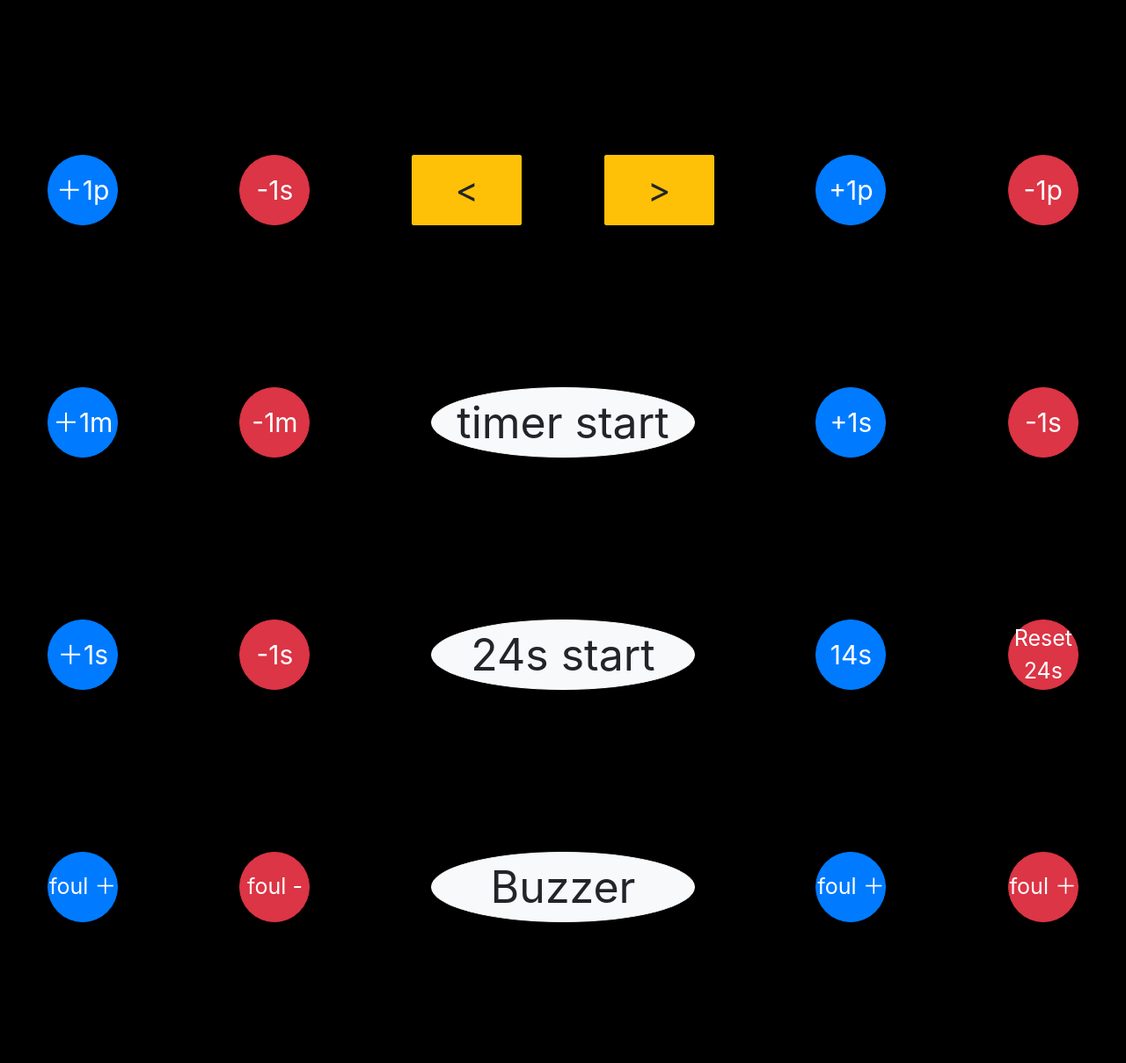
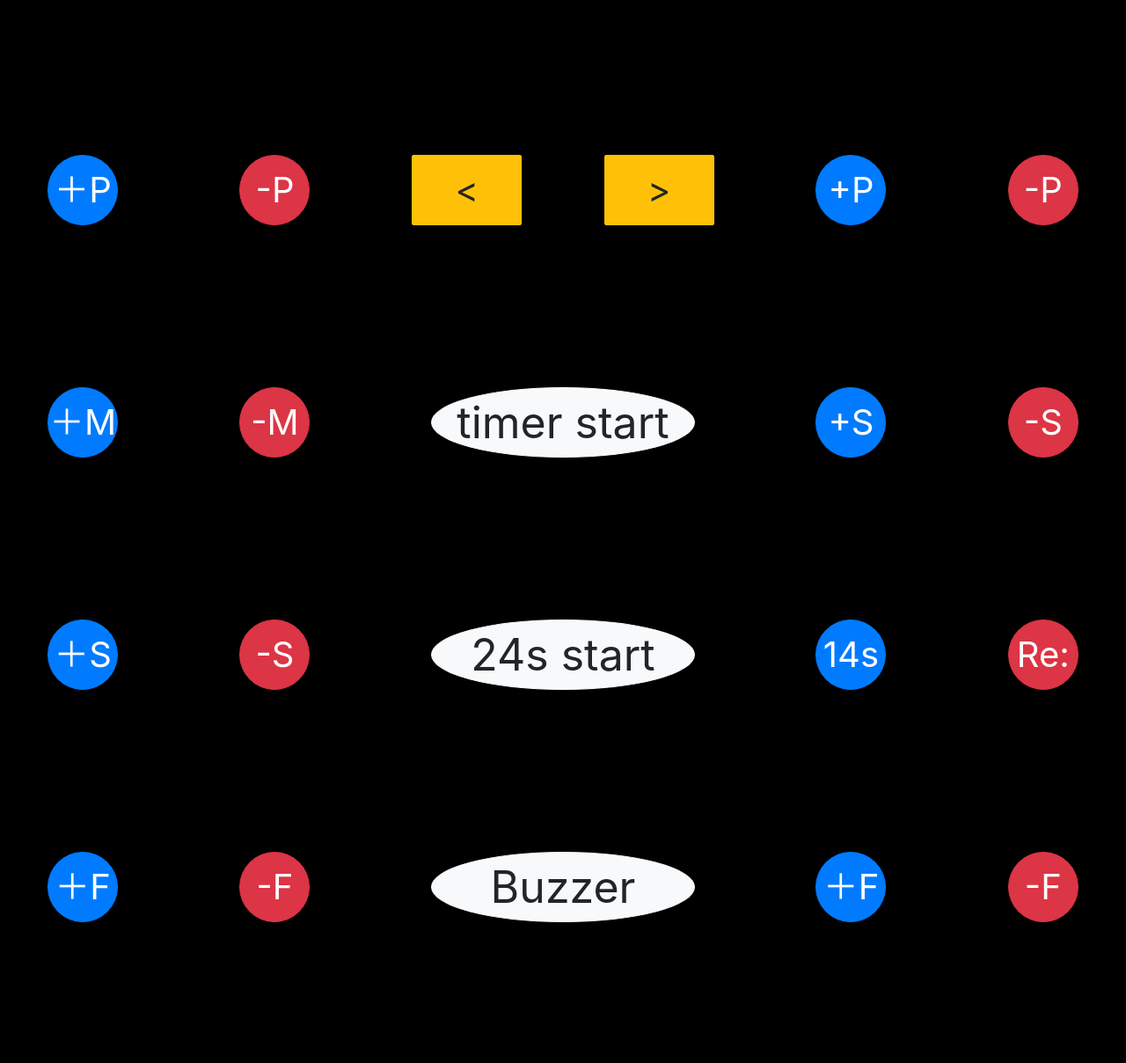
Before and after one commit to RyoIshiguro/timer, a CakePHP app: the page made by app/View/Timer/index.ctp in a window 1280 px wide. Shown: the part 562-1770 px from the top of the page at 88% size. Run offline with PHP 8.4 and a stand-in for CakePHP, Linux system fonts and the light colour scheme; the template is opened without the code that fills it, so the values that code supplies are empty; some libraries are stand-ins or nearby versions.

Commit message:
text change

```diff
--- a/app/View/Timer/index.ctp
+++ b/app/View/Timer/index.ctp
@@ -91,11 +91,11 @@
   }
 
   .btn-primary.rounded-circle.p-0{
-    font-size: 30px;
+    font-size: 40px;
   }
 
   .btn-danger.rounded-circle.p-0{
-    font-size: 30px;
+    font-size: 40px;
   }
 
   .btn.btn-light.rounded-circle.p-0{
@@ -255,12 +255,12 @@
 
     <!-- A point plus -->
     <div class="class_up_btn col-md-2"  style="text-align:center;">
-      <button type="button" id="id_plus_h1p" class="btn btn-primary rounded-circle p-0" data_points="1" style="width:5rem;height:5rem; "> ＋1p </button>
+      <button type="button" id="id_plus_h1p" class="btn btn-primary rounded-circle p-0" data_points="1" style="width:5rem;height:5rem; "> ＋P </button>
     </div>
 
     <!-- A point minus -->
     <div class="class_minus_btn col-md-2" style="text-align:center;">
-        <button type="button"id="id_minus_h1p" class="btn btn-danger rounded-circle p-0" style="width:5rem;height:5rem;"> -1s </button>
+        <button type="button"id="id_minus_h1p" class="btn btn-danger rounded-circle p-0" style="width:5rem;height:5rem;"> -P </button>
     </div>
 
     <!-- serve left -->
@@ -275,12 +275,12 @@
 
     <!-- B point plus -->
     <div class="class_up_btn col-md-2" style="text-align:center;">
-      <button type="button" id="id_plus_a1p" class="btn btn-primary rounded-circle p-0" style="width:5rem;height:5rem;"> +1p </button>
+      <button type="button" id="id_plus_a1p" class="btn btn-primary rounded-circle p-0" style="width:5rem;height:5rem;"> +P </button>
     </div>
 
     <!-- B point minus -->
     <div class="class_minus_btn col-md-2" style="text-align:center;">
-      <button type="button" id="id_minus_a1p" class="btn btn-danger rounded-circle p-0" style="width:5rem;height:5rem;"> -1p </button>
+      <button type="button" id="id_minus_a1p" class="btn btn-danger rounded-circle p-0" style="width:5rem;height:5rem;"> -P </button>
     </div>
 
   </div>
@@ -295,12 +295,12 @@
 
     <!-- timer +1m-->
     <div class="class_up_btn col-md-2">
-      <button type="button" id="id_minute_plus" class="btn btn-primary rounded-circle p-0" style="width:5rem;height:5rem;"> ＋1m </button>
+      <button type="button" id="id_minute_plus" class="btn btn-primary rounded-circle p-0" style="width:5rem;height:5rem;"> ＋M </button>
     </div>
 
     <!-- timer -1m -->
     <div class="class_minus_btn col-md-2">
-        <button type="button" id="id_minute_minuse" class="btn btn-danger rounded-circle p-0" style="width:5rem;height:5rem;"> -1m </button>
+        <button type="button" id="id_minute_minuse" class="btn btn-danger rounded-circle p-0" style="width:5rem;height:5rem;"> -M </button>
     </div>
 
     <!-- timer start stop -->
@@ -315,12 +315,12 @@
 
     <!-- timer +1s -->
     <div class="class_up_btn col-md-2">
-      <button type="button" id="id_second_plus" class="btn btn-primary rounded-circle p-0" style="width:5rem;height:5rem;"> +1s </button>
+      <button type="button" id="id_second_plus" class="btn btn-primary rounded-circle p-0" style="width:5rem;height:5rem;"> +S </button>
     </div>
 
     <!-- timer -1s -->
     <div class="class_minus_btn col-md-2">
-      <button type="button" id="id_second_minuse" class="btn btn-danger rounded-circle p-0" style="width:5rem;height:5rem;"> -1s </button>
+      <button type="button" id="id_second_minuse" class="btn btn-danger rounded-circle p-0" style="width:5rem;height:5rem;"> -S </button>
     </div>
 
   </div>
@@ -333,12 +333,12 @@
 
     <!-- A point plus -->
     <div class="class_24s_plus_btn col-md-2">
-      <button type="button" id="id_24_plus" class="btn btn-primary rounded-circle p-0" style="width:5rem;height:5rem;"> ＋1s </button>
+      <button type="button" id="id_24_plus" class="btn btn-primary rounded-circle p-0" style="width:5rem;height:5rem;"> ＋S </button>
     </div>
 
     <!-- A point minus -->
     <div class="class_24s_minus_btn col-md-2">
-        <button type="button"id="id_24_minus" class="btn btn-danger rounded-circle p-0" style="width:5rem;height:5rem;"> -1s </button>
+        <button type="button"id="id_24_minus" class="btn btn-danger rounded-circle p-0" style="width:5rem;height:5rem;"> -S </button>
     </div>
 
     <!-- serve left -->
@@ -353,7 +353,7 @@
 
     <!-- Reset 24s -->
     <div class="class_reset24_btn col-md-2">
-      <button type="button" id="id_24_reset" class="btn btn-danger rounded-circle p-0 reset" style="width:5rem;height:5rem; font-size:25px;"> Reset 24s </button>
+      <button type="button" id="id_24_reset" class="btn btn-danger rounded-circle p-0 reset" style="width:5rem;height:5rem; font-size:40px;"> Re: </button>
     </div>
 
   </div>
@@ -366,12 +366,12 @@
 
     <!-- A foul plus -->
     <div class="class_foul_plus_btn col-md-2">
-      <button type="button" id="id_A_fplus" class="btn btn-primary rounded-circle p-0" style="width:5rem;height:5rem; font-size:25px;"> foul ＋ </button>
+      <button type="button" id="id_A_fplus" class="btn btn-primary rounded-circle p-0" style="width:5rem;height:5rem; font-size:40px;"> ＋F </button>
     </div>
 
     <!-- A foul minus -->
     <div class="class_foul_minus_btn col-md-2">
-        <button type="button" id="id_A_fminuse" class="btn btn-danger rounded-circle p-0" style="width:5rem;height:5rem; font-size:25px;"> foul - </button>
+        <button type="button" id="id_A_fminuse" class="btn btn-danger rounded-circle p-0" style="width:5rem;height:5rem; font-size:40px;"> -F </button>
     </div>
 
     <!-- buzzer left -->
@@ -381,12 +381,12 @@
 
     <!-- B foul plus -->
     <div class="class_foul_plus_btn col-md-2">
-      <button type="button" id="id_B_fplus" class="btn btn-primary rounded-circle p-0" style="width:5rem;height:5rem; font-size:25px;"> foul ＋ </button>
+      <button type="button" id="id_B_fplus" class="btn btn-primary rounded-circle p-0" style="width:5rem;height:5rem; font-size:40px;"> ＋F </button>
     </div>
 
     <!-- B foul minus -->
     <div class="class_foul_minus_btn col-md-2">
-      <button type="button" id="id_B_fminuse" class="btn btn-danger rounded-circle p-0" style="width:5rem;height:5rem; font-size:25px;"> foul ＋ </button>
+      <button type="button" id="id_B_fminuse" class="btn btn-danger rounded-circle p-0" style="width:5rem;height:5rem; font-size:40px;"> -F </button>
     </div>
 
   </div>
```
Also changed, not shown: 1 other file.
